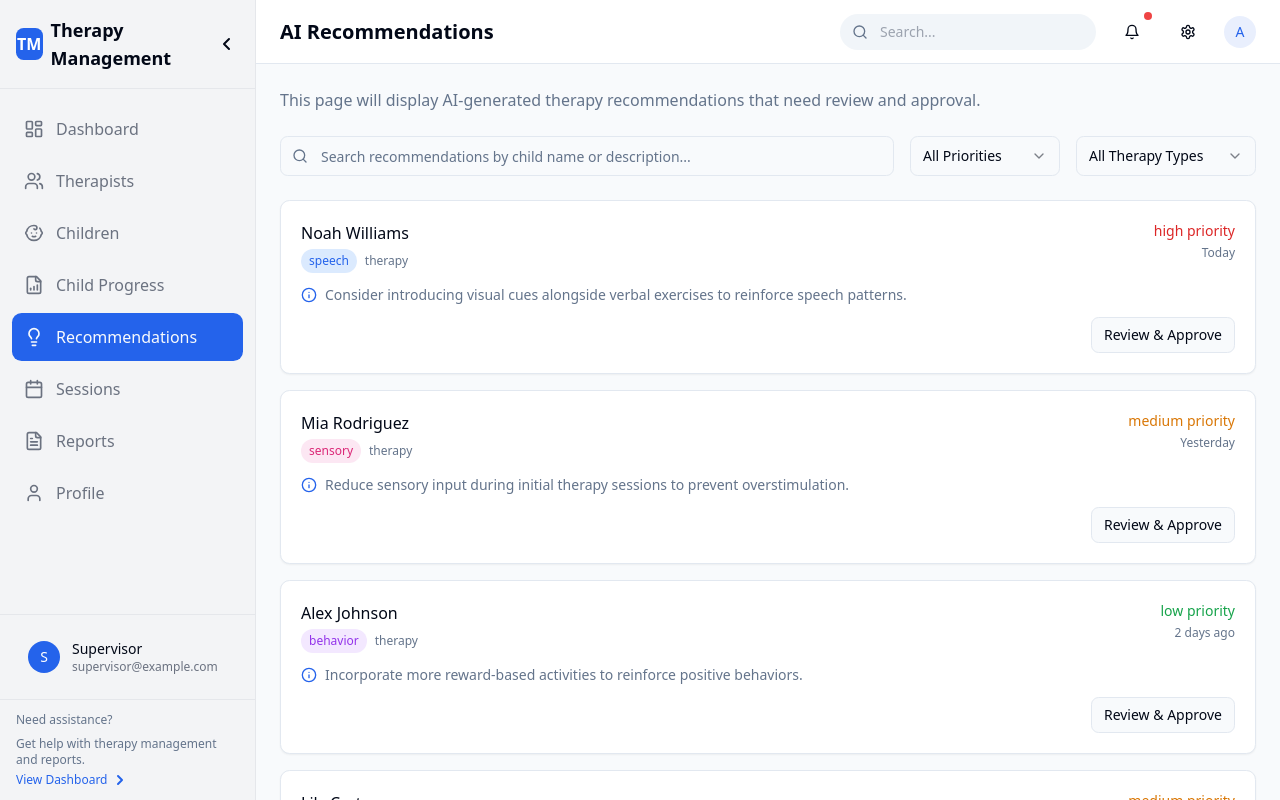
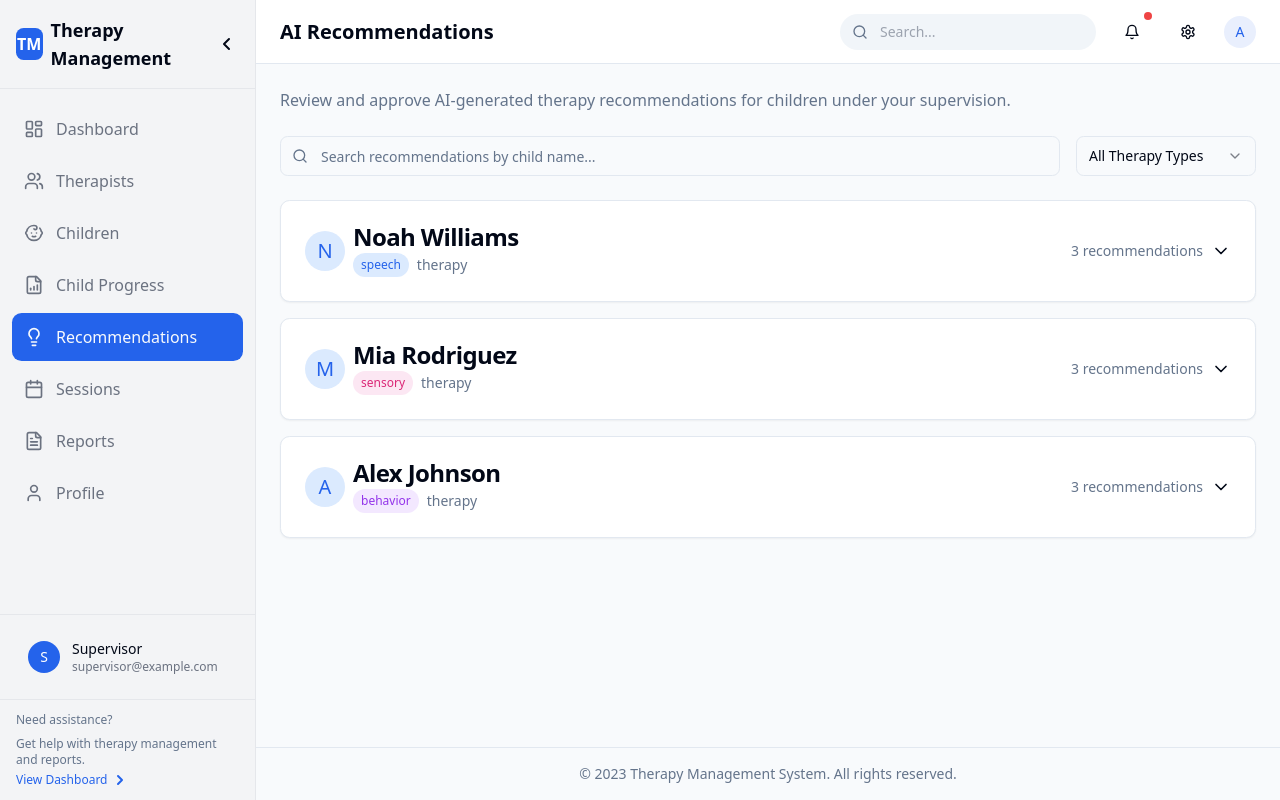
Before and after one commit to vipinrawat01/admin-therapist-dashboard, a React (Vite) app: page /supervisor/recommendations in a window 1280 px wide. Shown: the top 800 px of the page. Built offline with nearby package versions, Linux system fonts and the light colour scheme.

Commit message:
Update supervisor recommendations page
- Remove priority display from recommendations.
- Implement green color change on approval.
- Implement navigation to child-specific recommendations.

```diff
--- a/src/components/cards/RecommendationCard.tsx
+++ b/src/components/cards/RecommendationCard.tsx
@@ -10,22 +10,13 @@ interface RecommendationCardProps {
     childName: string;
     therapyType: string;
     date: string;
-    priority: 'high' | 'medium' | 'low';
     description: string;
+    isApproved?: boolean;
   };
   onReview: (id: string) => void;
 }
 
 const RecommendationCard = ({ recommendation, onReview }: RecommendationCardProps) => {
-  const getPriorityColor = (priority: string) => {
-    switch (priority) {
-      case 'high': return 'text-red-600';
-      case 'medium': return 'text-amber-600';
-      case 'low': return 'text-green-600';
-      default: return 'text-muted-foreground';
-    }
-  };
-
   const getTherapyTypeColor = (type: string) => {
     switch (type.toLowerCase()) {
       case 'speech': return 'bg-blue-100 text-blue-600';
@@ -52,12 +43,9 @@ const RecommendationCard = ({ recommendation, onReview }: RecommendationCardProp
         </div>
 
         <div className="flex flex-col items-end">
-          <span className={cn(
-            "text-sm font-medium",
-            getPriorityColor(recommendation.priority)
-          )}>
-            {recommendation.priority} priority
-          </span>
+          {recommendation.isApproved && (
+            <span className="text-sm font-medium text-green-600">Approved</span>
+          )}
           <span className="text-xs text-muted-foreground mt-1">{recommendation.date}</span>
         </div>
       </div>
@@ -69,11 +57,13 @@ const RecommendationCard = ({ recommendation, onReview }: RecommendationCardProp
 
       <div className="self-end">
         <Button
-          variant="outline"
+          variant={recommendation.isApproved ? "outline" : "outline"}
           size="sm"
           onClick={() => onReview(recommendation.id)}
+          className={recommendation.isApproved ? "border-green-600 text-green-600" : ""}
+          disabled={recommendation.isApproved}
         >
-          Review & Approve
+          {recommendation.isApproved ? "Approved" : "Review & Approve"}
         </Button>
       </div>
     </div>
--- a/src/pages/supervisor/Recommendations.tsx
+++ b/src/pages/supervisor/Recommendations.tsx
@@ -1,6 +1,6 @@
 
 import React, { useState } from 'react';
-import { SearchIcon, Info, Check, X } from 'lucide-react';
+import { SearchIcon, Info, Check, X, ChevronDown, ChevronUp } from 'lucide-react';
 import PageLayout from '@/components/layout/PageLayout';
 import { Input } from '@/components/ui/input';
 import { Button } from '@/components/ui/button';
@@ -30,16 +30,20 @@ import { Separator } from "@/components/ui/separator";
 import { useToast } from '@/components/ui/use-toast';
 import { cn } from '@/lib/utils';
 
-// Sample recommendations data
-const recommendationsData = [
+// Sample data for children with recommendations
+const childrenData = [
   {
     id: "1",
+    name: "Noah Williams",
+    therapyType: "speech",
+    recommendations: [
+      {
+        id: "1-1",
         childName: "Noah Williams",
-    childId: "1",
         therapyType: "speech",
         date: "Today",
-    priority: "high" as const,
         description: "Consider introducing visual cues alongside verbal exercises to reinforce speech patterns.",
+        isApproved: false,
         detailedInfo: {
           activity: "Visual Cues Integration",
           steps: [
@@ -61,13 +65,73 @@ const recommendationsData = [
         }
       },
       {
+        id: "1-2",
+        childName: "Noah Williams",
+        therapyType: "speech",
+        date: "Yesterday",
+        description: "Implement rhythmic speaking exercises to improve fluency and articulation.",
+        isApproved: false,
+        detailedInfo: {
+          activity: "Rhythmic Speech Patterns",
+          steps: [
+            "Start with simple clapping patterns while speaking",
+            "Progress to more complex rhythms that match natural speech patterns",
+            "Practice challenging sounds within rhythmic patterns",
+            "Record sessions to review progress"
+          ],
+          benefits: [
+            "Develops natural speech cadence and flow",
+            "Makes articulation practice more engaging",
+            "Helps with memory and sequencing of sounds"
+          ],
+          considerations: [
+            "Adjust complexity based on child's abilities",
+            "Focus on enjoyment rather than perfection",
+            "Use music or metronome if helpful"
+          ]
+        }
+      },
+      {
+        id: "1-3",
+        childName: "Noah Williams",
+        therapyType: "speech",
+        date: "2 days ago",
+        description: "Use storytelling with picture prompts to encourage descriptive language development.",
+        isApproved: false,
+        detailedInfo: {
+          activity: "Picture-Prompted Storytelling",
+          steps: [
+            "Select engaging picture sequences or story cards",
+            "Model descriptive language by narrating what you see",
+            "Ask open-ended questions about the pictures",
+            "Gradually reduce prompting as child's confidence increases"
+          ],
+          benefits: [
+            "Expands vocabulary in context",
+            "Develops narrative skills",
+            "Improves sentence formation and grammar"
+          ],
+          considerations: [
+            "Choose age and interest-appropriate images",
+            "Allow time for processing before expecting responses",
+            "Praise creative interpretations, not just correct descriptions"
+          ]
+        }
+      }
+    ]
+  },
+  {
     id: "2",
+    name: "Mia Rodriguez",
+    therapyType: "sensory",
+    recommendations: [
+      {
+        id: "2-1",
         childName: "Mia Rodriguez",
-    childId: "2",
         therapyType: "sensory",
         date: "Yesterday",
-    priority: "medium" as const,
         description: "Reduce sensory input during initial therapy sessions to prevent overstimulation.",
+        isApproved: false,
         detailedInfo: {
           activity: "Sensory Calibration Sessions",
           steps: [
@@ -89,13 +153,73 @@ const recommendationsData = [
         }
       },
       {
+        id: "2-2",
+        childName: "Mia Rodriguez",
+        therapyType: "sensory",
+        date: "3 days ago",
+        description: "Introduce weighted blanket during calming activities to provide deep pressure stimulation.",
+        isApproved: false,
+        detailedInfo: {
+          activity: "Weighted Comfort Integration",
+          steps: [
+            "Start with brief periods using the weighted blanket",
+            "Incorporate during story time or quiet activities",
+            "Gradually increase duration as tolerated",
+            "Monitor child's response and adjust weight if needed"
+          ],
+          benefits: [
+            "Provides proprioceptive input for regulation",
+            "Can reduce anxiety and hyperactivity",
+            "Improves body awareness and focus"
+          ],
+          considerations: [
+            "Ensure weight is appropriate (generally 10% of body weight)",
+            "Never force use if child shows resistance",
+            "Teach child to request the blanket when needed"
+          ]
+        }
+      },
+      {
+        id: "2-3",
+        childName: "Mia Rodriguez",
+        therapyType: "sensory",
+        date: "4 days ago",
+        description: "Create a sensory corner with various texture items for exploration during therapy sessions.",
+        isApproved: false,
+        detailedInfo: {
+          activity: "Texture Exploration Station",
+          steps: [
+            "Collect various safe texture materials (fabrics, clay, beads, etc.)",
+            "Organize materials in accessible containers",
+            "Introduce each texture with guided exploration",
+            "Allow free exploration once comfort is established"
+          ],
+          benefits: [
+            "Develops tactile discrimination abilities",
+            "Reduces tactile defensiveness through controlled exposure",
+            "Expands sensory vocabulary and preferences"
+          ],
+          considerations: [
+            "Consider allergies when selecting materials",
+            "Start with less challenging textures",
+            "Respect child's boundaries if they refuse certain textures"
+          ]
+        }
+      }
+    ]
+  },
+  {
     id: "3",
+    name: "Alex Johnson",
+    therapyType: "behavior",
+    recommendations: [
+      {
+        id: "3-1",
         childName: "Alex Johnson",
-    childId: "3",
         therapyType: "behavior",
         date: "2 days ago",
-    priority: "low" as const,
         description: "Incorporate more reward-based activities to reinforce positive behaviors.",
+        isApproved: false,
         detailedInfo: {
           activity: "Strategic Reward System",
           steps: [
@@ -117,57 +241,82 @@ const recommendationsData = [
         }
       },
       {
-    id: "4",
-    childName: "Lily Carter",
-    childId: "4",
-    therapyType: "speech",
+        id: "3-2",
+        childName: "Alex Johnson",
+        therapyType: "behavior",
         date: "3 days ago",
-    priority: "medium" as const,
-    description: "Try using music and rhythm to improve speech flow and articulation.",
+        description: "Implement visual schedules to reduce transition anxiety between activities.",
+        isApproved: false,
         detailedInfo: {
-      activity: "Musical Speech Therapy",
+          activity: "Visual Transition Supports",
           steps: [
-        "Select simple songs with clear lyrics and repetitive patterns",
-        "Demonstrate clapping or tapping to the rhythm while speaking",
-        "Practice problematic sounds within musical phrases",
-        "Record sessions to review and celebrate improvement"
+            "Create simple visual schedule cards for daily activities",
+            "Review the schedule at the start of each session",
+            "Use countdown techniques before transitions",
+            "Celebrate successful transitions"
           ],
           benefits: [
-        "Music engages different neural pathways than regular speech",
-        "Rhythm provides structure for speech timing and flow",
-        "Makes practice more enjoyable and memorable"
+            "Reduces anxiety about what comes next",
+            "Builds predictability into the therapy routine",
+            "Develops time management skills"
           ],
           considerations: [
-        "Choose appropriate music for age and interests",
-        "Don't focus exclusively on musical approaches",
-        "Ensure volume levels are comfortable"
+            "Keep visuals clear and simple",
+            "Be consistent in using the schedule",
+            "Allow child to participate in creating or managing the schedule"
           ]
         }
+      },
+      {
+        id: "3-3",
+        childName: "Alex Johnson",
+        therapyType: "behavior",
+        date: "4 days ago",
+        description: "Use social stories to prepare for challenging situations and develop coping strategies.",
+        isApproved: false,
+        detailedInfo: {
+          activity: "Personalized Social Stories",
+          steps: [
+            "Identify specific challenging situations",
+            "Create simple stories with clear expectations and strategies",
+            "Read stories regularly before anticipated challenging events",
+            "Update stories as child develops new skills"
+          ],
+          benefits: [
+            "Prepares child for difficult situations",
+            "Provides concrete strategies for coping",
+            "Reduces anxiety through familiarity"
+          ],
+          considerations: [
+            "Use positive, affirming language",
+            "Include the child's perspective in stories",
+            "Keep stories concrete and specific to situations"
+          ]
+        }
+      }
+    ]
   }
 ];
 
 const SupervisorRecommendations = () => {
   const [searchQuery, setSearchQuery] = useState('');
-  const [selectedPriority, setSelectedPriority] = useState<string>('all');
   const [selectedTherapyType, setSelectedTherapyType] = useState<string>('all');
   const [openRecommendation, setOpenRecommendation] = useState<string | null>(null);
+  const [expandedChildren, setExpandedChildren] = useState<string[]>([]);
+  const [approvedRecommendations, setApprovedRecommendations] = useState<string[]>([]);
   const { toast } = useToast();
 
-  // Filter recommendations based on search and filters
-  const filteredRecommendations = recommendationsData.filter(rec => {
-    const matchesSearch = rec.childName.toLowerCase().includes(searchQuery.toLowerCase()) ||
-      rec.description.toLowerCase().includes(searchQuery.toLowerCase());
+  // Filter children based on search and therapy type
+  const filteredChildren = childrenData.filter(child => {
+    const matchesSearch = child.name.toLowerCase().includes(searchQuery.toLowerCase());
+    const matchesTherapyType = selectedTherapyType === 'all' ||
+      child.therapyType === selectedTherapyType;
 
-    const matchesPriority = selectedPriority === 'all' ||
-      rec.priority === selectedPriority;
-
-    const matchesTherapyType = selectedTherapyType === 'all' ||
-      rec.therapyType === selectedTherapyType;
-
-    return matchesSearch && matchesPriority && matchesTherapyType;
+    return matchesSearch && matchesTherapyType;
   });
 
   const handleApprove = (id: string) => {
+    setApprovedRecommendations(prev => [...prev, id]);
     toast({
       title: "Recommendation Approved",
       description: "The recommendation has been approved and sent to the therapist.",
@@ -183,13 +332,12 @@ const SupervisorRecommendations = () => {
     setOpenRecommendation(null);
   };
 
-  const getPriorityColor = (priority: string) => {
-    switch (priority) {
-      case 'high': return 'text-red-600';
-      case 'medium': return 'text-amber-600';
-      case 'low': return 'text-green-600';
-      default: return 'text-muted-foreground';
-    }
+  const toggleExpandChild = (childId: string) => {
+    setExpandedChildren(prev =>
+      prev.includes(childId)
+        ? prev.filter(id => id !== childId)
+        : [...prev, childId]
+    );
   };
 
   const getTherapyTypeColor = (type: string) => {
@@ -201,39 +349,26 @@ const SupervisorRecommendations = () => {
     }
   };
 
-  const selectedRecommendation = recommendationsData.find(rec => rec.id === openRecommendation);
+  const selectedRecommendation = childrenData
+    .flatMap(child => child.recommendations)
+    .find(rec => rec.id === openRecommendation);
 
   return (
     <PageLayout title="AI Recommendations">
       <p className="text-muted-foreground mb-6">
-        This page will display AI-generated therapy recommendations that need review and approval.
+        Review and approve AI-generated therapy recommendations for children under your supervision.
       </p>
 
       <div className="flex flex-col md:flex-row gap-4 mb-6">
         <div className="relative flex-1">
           <SearchIcon className="absolute left-3 top-1/2 transform -translate-y-1/2 text-muted-foreground h-4 w-4" />
           <Input
-            placeholder="Search recommendations by child name or description..."
+            placeholder="Search recommendations by child name..."
             value={searchQuery}
             onChange={(e) => setSearchQuery(e.target.value)}
             className="pl-10"
           />
         </div>
-
-        <Select
-          value={selectedPriority}
-          onValueChange={setSelectedPriority}
-        >
-          <SelectTrigger className="w-[150px]">
-            <SelectValue placeholder="All Priorities" />
-          </SelectTrigger>
-          <SelectContent>
-            <SelectItem value="all">All Priorities</SelectItem>
-            <SelectItem value="high">High Priority</SelectItem>
-            <SelectItem value="medium">Medium Priority</SelectItem>
-            <SelectItem value="low">Low Priority</SelectItem>
-          </SelectContent>
-        </Select>
 
         <Select
           value={selectedTherapyType}
@@ -252,38 +387,59 @@ const SupervisorRecommendations = () => {
       </div>
 
       <div className="space-y-4">
-        {filteredRecommendations.length > 0 ? (
-          filteredRecommendations.map(recommendation => (
-            <Card key={recommendation.id} className="hover:shadow-md transition-shadow">
-              <CardContent className="p-5">
-                <div className="flex items-start justify-between mb-3">
+        {filteredChildren.length > 0 ? (
+          filteredChildren.map(child => (
+            <Card key={child.id} className="hover:shadow-md transition-shadow">
+              <CardHeader
+                className="cursor-pointer"
+                onClick={() => toggleExpandChild(child.id)}
+              >
+                <div className="flex items-center justify-between">
+                  <div className="flex items-center gap-2">
+                    <div className="w-10 h-10 rounded-full bg-blue-100 flex items-center justify-center text-blue-600 font-medium text-xl">
+                      {child.name[0]}
+                    </div>
                     <div>
-                    <h3 className="font-medium">{recommendation.childName}</h3>
-                    <div className="flex items-center gap-2 mt-1">
+                      <CardTitle>{child.name}</CardTitle>
+                      <CardDescription className="flex items-center gap-2 mt-1">
                         <span className={cn(
                           "text-xs px-2 py-1 rounded-full",
-                        getTherapyTypeColor(recommendation.therapyType)
+                          getTherapyTypeColor(child.therapyType)
                         )}>
-                        {recommendation.therapyType}
+                          {child.therapyType}
                         </span>
-                      <span className="text-xs text-muted-foreground">therapy</span>
+                        <span>therapy</span>
+                      </CardDescription>
                     </div>
+                  </div>
+                  <div className="flex items-center gap-2">
+                    <span className="text-sm text-muted-foreground">{child.recommendations.length} recommendations</span>
+                    {expandedChildren.includes(child.id) ? (
+                      <ChevronUp className="h-5 w-5" />
+                    ) : (
+                      <ChevronDown className="h-5 w-5" />
+                    )}
+                  </div>
+                </div>
+              </CardHeader>
+
+              {expandedChildren.includes(child.id) && (
+                <CardContent className="pt-0">
+                  <div className="divide-y">
+                    {child.recommendations.map(recommendation => (
+                      <div key={recommendation.id} className="py-4">
+                        <div className="flex items-start justify-between mb-3">
+                          <div className="flex items-start gap-2">
+                            <Info className="h-4 w-4 text-blue-600 flex-shrink-0 mt-0.5" />
+                            <p className="text-sm text-muted-foreground">{recommendation.description}</p>
                           </div>
 
                           <div className="flex flex-col items-end">
-                    <span className={cn(
-                      "text-sm font-medium",
-                      getPriorityColor(recommendation.priority)
-                    )}>
-                      {recommendation.priority} priority
-                    </span>
-                    <span className="text-xs text-muted-foreground mt-1">{recommendation.date}</span>
+                            {approvedRecommendations.includes(recommendation.id) && (
+                              <span className="text-sm font-medium text-green-600">Approved</span>
+                            )}
+                            <span className="text-xs text-muted-foreground">{recommendation.date}</span>
                           </div>
-                </div>
-
-                <div className="flex items-start gap-2 mb-3">
-                  <Info className="h-4 w-4 text-blue-600 flex-shrink-0 mt-0.5" />
-                  <p className="text-sm text-muted-foreground">{recommendation.description}</p>
                         </div>
 
                         <div className="flex justify-end">
@@ -292,8 +448,15 @@ const SupervisorRecommendations = () => {
                             else setOpenRecommendation(null);
                           }}>
                             <DialogTrigger asChild>
-                      <Button variant="outline" size="sm">
-                        Review & Approve
+                              <Button
+                                variant="outline"
+                                size="sm"
+                                className={approvedRecommendations.includes(recommendation.id) ?
+                                  "border-green-600 text-green-600" : ""}
+                                disabled={approvedRecommendations.includes(recommendation.id)}
+                              >
+                                {approvedRecommendations.includes(recommendation.id) ?
+                                  "Approved" : "Review & Approve"}
                               </Button>
                             </DialogTrigger>
                             <DialogContent className="max-w-4xl">
@@ -317,15 +480,7 @@ const SupervisorRecommendations = () => {
                                       </div>
                                     </div>
 
-                            <div className="flex flex-col items-end">
-                              <span className={cn(
-                                "text-sm font-medium",
-                                getPriorityColor(selectedRecommendation.priority)
-                              )}>
-                                {selectedRecommendation.priority} priority
-                              </span>
-                              <span className="text-xs text-muted-foreground mt-1">{selectedRecommendation.date}</span>
-                            </div>
+                                    <span className="text-xs text-muted-foreground">{selectedRecommendation.date}</span>
                                   </div>
 
                                   <Card>
@@ -392,7 +547,11 @@ const SupervisorRecommendations = () => {
                             </DialogContent>
                           </Dialog>
                         </div>
+                      </div>
+                    ))}
+                  </div>
                 </CardContent>
+              )}
             </Card>
           ))
         ) : (
```
Lines whose indentation alone changed are shown as unchanged.
